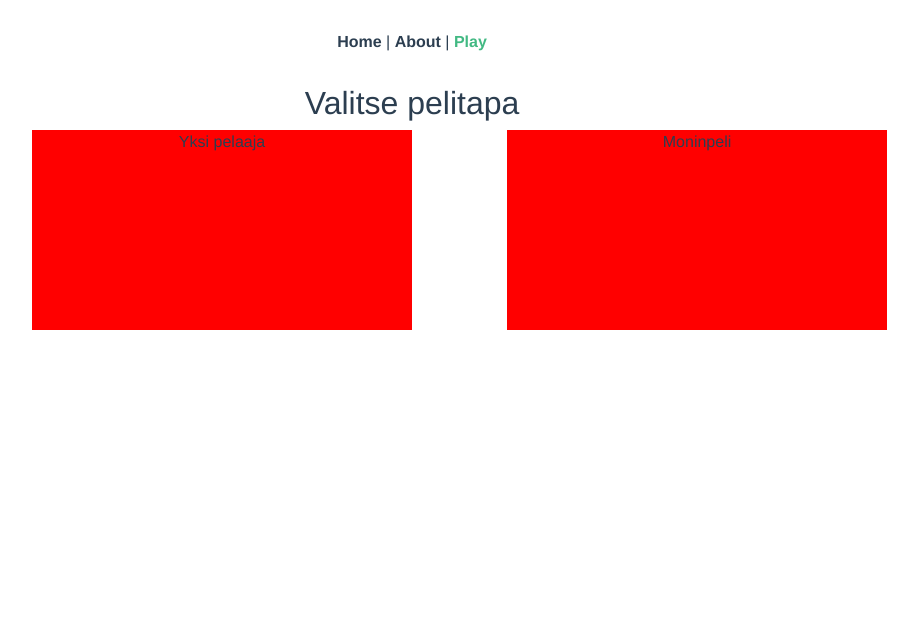
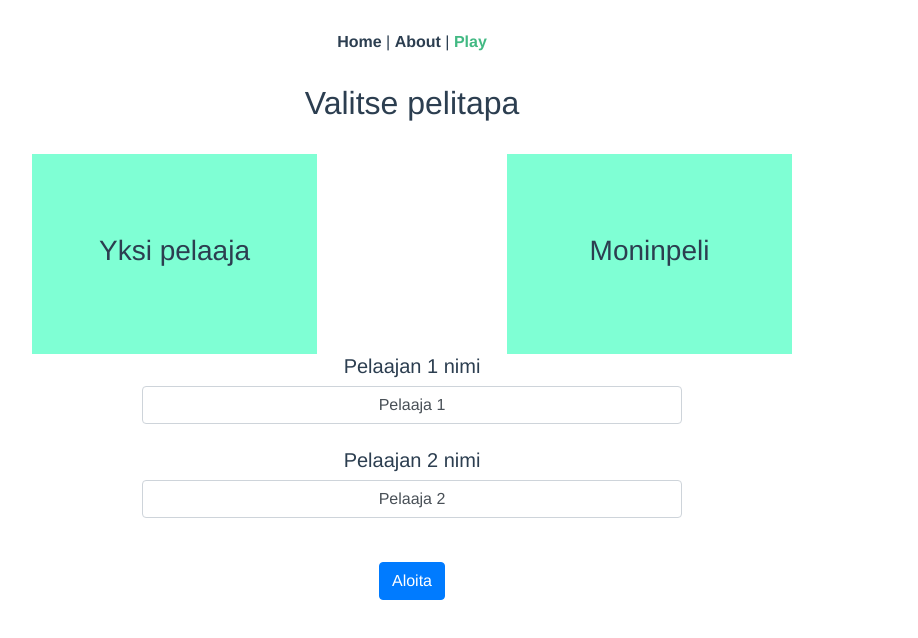
Before and after one commit to SamiKoh/www-project, a Vue app: page /play in a window 1280 px wide. Shown: the top 638 px of the page, without its empty margins (228-1146 px from the left). Built offline with nearby package versions, Linux system fonts and the light colour scheme; what vue-facebook-signin-button would draw is missing.

Commit message:
Player selection

```diff
--- a/src/components/Game.vue
+++ b/src/components/Game.vue
@@ -1,7 +1,7 @@
 <template>
   <div>
     <h1>Ristinolla</h1>
-        <h3> {{ marker }}:n vuoro laittaa merkkinsä.</h3>
+    <h3>{{ marker }}:n vuoro laittaa merkkinsä.</h3>
 
     <div>
       <table id="gametable">
@@ -26,13 +26,11 @@
         {{ marker }} voitti pelin!
       </div>
       <div v-if="tie">
-                <br>
-                Tasapeli!
+        <br>Tasapeli!
       </div>
       <div>
         <button v-on:click="reload()">Uudestaan</button>
       </div>
-
     </div>
   </div>
 </template>
--- /dev/null
+++ b/src/components/PlayerName.vue
@@ -0,0 +1,28 @@
+<template>
+  <div class="root">
+    <div class="container">
+      <div class="row">
+        <div class="col-md-6 offset-md-3">
+          <!-- <label for="pname">Nimi</label> -->
+          <input id="pname" class="form-control required" type="text" v-model="name">
+        </div>
+      </div>
+    </div>
+  </div>
+</template>
+
+<script>
+export default {
+  props: ["name"]
+};
+</script>
+
+
+<style scoped>
+label {
+  float: left;
+}
+input {
+  text-align: center;
+}
+</style>
--- a/src/components/PlayerSelection.vue
+++ b/src/components/PlayerSelection.vue
@@ -2,14 +2,14 @@
   <div>
     <div class="container">
       <h2>Valitse pelitapa</h2>
+      <br>
       <div class="row">
-                <div id="my-div" @click="single" class="col-md-4 offset-md-2">
-                    Yksi pelaaja
+        <div @click="single" class="mode-selection col-md-3 offset-md-2">
+          <h3 class="centered">Yksi pelaaja</h3>
         </div>
-                <div id="my-div" @click="multi" class="col-md-4 offset-md-1">
-                    Moninpeli
+        <div @click="multi" class="mode-selection col-md-3 offset-md-2">
+          <h3 class="centered">Moninpeli</h3>
         </div>
-
       </div>
     </div>
   </div>
@@ -30,15 +30,12 @@ export default {
 
 
 <style lang="scss">
-#my-div {
-  background-color: #f00;
+.mode-selection {
+  background-color: aquamarine;
   width: 200px;
   height: 200px;
-}
-a.fill-div {
-  display: block;
-  height: 100%;
-  width: 100%;
-  text-decoration: none;
+  display: flex;
+  justify-content: center;
+  align-items: center;
 }
 </style>
--- a/src/views/Play.vue
+++ b/src/views/Play.vue
@@ -6,6 +6,15 @@
     </div>
     <div v-if="!gameRunning">
       <PlayerSelection v-on:single="setMode"></PlayerSelection>
+      <h5>Pelaajan 1 nimi</h5>
+      <PlayerName :name="player1.name"></PlayerName>
+      <br>
+      <div v-if="!single">
+        <h5>Pelaajan 2 nimi</h5>
+        <PlayerName :name="player2.name"></PlayerName>
+        <br>
+      </div>
+      <button class="btn btn-primary" @click="start">Aloita</button>
     </div>
   </div>
 </template>
@@ -15,11 +24,13 @@
 import Game from "@/components/Game.vue";
 import Scoreboard from "@/components/Scoreboard.vue";
 import PlayerSelection from "@/components/PlayerSelection.vue";
+import PlayerName from "@/components/PlayerName.vue";
 export default {
   components: {
     Game,
     Scoreboard,
-    PlayerSelection
+    PlayerSelection,
+    PlayerName
   },
   data: function() {
     return {
@@ -33,13 +44,24 @@ export default {
         score: 0,
         marker: "O"
       },
-      gameRunning: false
+      gameRunning: false,
+      single: false
     };
   },
   methods: {
-    setMode: function() {
+    setMode: function(mode) {
+      /* this.gameRunning = true; */
+      this.single = mode;
+    },
+    start: function() {
       this.gameRunning = true;
     }
   }
 };
 </script>
+
+
+<style>
+h5 {
+}
+</style>
```
Lines whose indentation alone changed are shown as unchanged.
